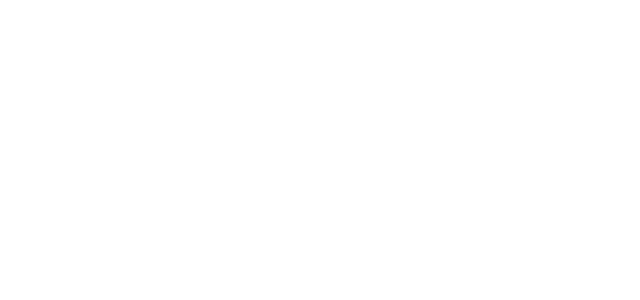
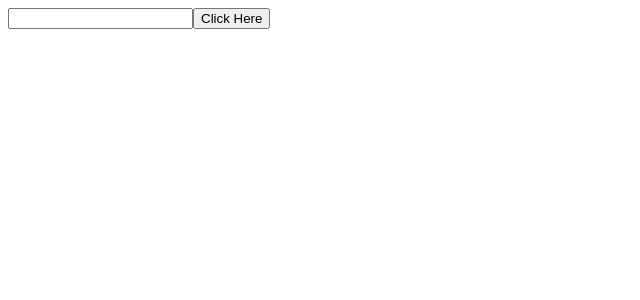
Before and after one commit to aakash19090/basic-context-api, a React (Create React App) app: page / in a window 1280 px wide. Shown: the top 300 px of the page, without its empty margins (0-640 px from the left). Built offline with nearby package versions, Linux system fonts and the light colour scheme.

Commit message:
React refs

```diff
--- a/src/App.js
+++ b/src/App.js
@@ -1,10 +1,34 @@
 import React, { Component } from 'react';
 class App extends Component {
+
+    constructor(props) {
+        super(props)
+
+        this.state = {
+            inputVal: ''
+        }
+
+        this.inputRef = React.createRef()
+    }
+
+
+    setFocus = () => {
+
+        // ? Using 'Current' property to access Dom nodes using Refs
+        let inputElem = this.inputRef.current
+        inputElem.focus()
+        inputElem.classList.toggle('toggle')
+        this.setState( { inputVal: 'Toggled'  } )
+    }
+
     render() {
+
         return (
             <div>
+                <input ref={this.inputRef} type="text" value={this.state.inputVal} onChange={(e) => this.setState( { inputVal: e.target.value  } ) } />
+                <button onClick={this.setFocus} > Click Here </button>
+            </div>
 
-            </div>
         )
     }
 }
```
